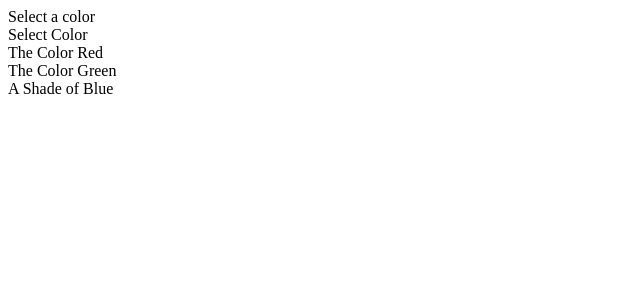
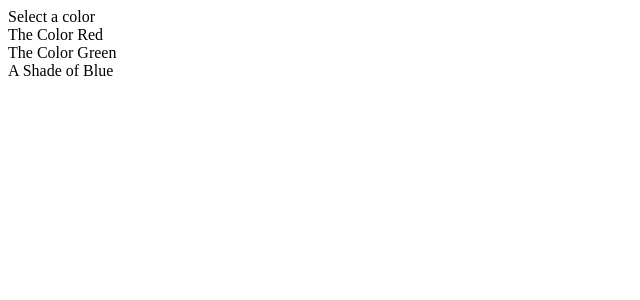
Before and after one commit to paulcmd/Accordion, a React (Create React App) app: page / in a window 1280 px wide. Shown: the top 300 px of the page, without its empty margins (0-640 px from the left). Built offline with nearby package versions, Linux system fonts and the light colour scheme; the HTML template or start-up script is replaced by a standard one.

Commit message:
onSelectedChange

```diff
--- a/src/App.js
+++ b/src/App.js
@@ -1,9 +1,8 @@
-import React from 'react'
+import React, { useState } from 'react'
 import Accordion from './components/Accordion'
 import Search from './components/Search'
 import Dropdown from './components/Dropdown'
 
-const App = () => {
 const items = [
     {
         title: 'What is React',
@@ -34,11 +33,18 @@
     }
 ]
 
+const App = () => {
+    const [selected, setSelected] = useState(options[0])
+
     return (
         <div className="container">
             {/* <Accordion items={items}/> */}
             {/* <Search /> */}
-            <Dropdown options={options}/>
+            <Dropdown
+                selected={selected}
+                onSelectedChange={setSelected}
+                options={options}
+            />
         </div>
     )
 }
--- a/src/components/Dropdown.js
+++ b/src/components/Dropdown.js
@@ -1,9 +1,17 @@
 import React from 'react'
 
-const Dropdowm = ({ options }) => {
+const Dropdowm = ({ options, selected, onSelectedChange }) => {
     const renderedOptions = options.map((option) => {
+
+        if(option.value === selected.value){
+            return null
+        }
         return (
-            <div key={option.value} className="item">
+            <div
+                key={option.value}
+                className="item"
+                onClick={() => onSelectedChange(option)}
+            >
                 {option.label}
             </div>
         )
@@ -14,7 +22,7 @@
                 <label className="label"> Select a color</label>
                 <div className="ui selection dropdown visible active">
                     <i className="dropdown icon"></i>
-                    <div className="text">Select Color</div>
+                    <div className="text">{selected.label}</div>
                     <div className="menu visible transition">
                         {renderedOptions}
                     </div>
@@ -24,4 +32,12 @@
     )
 }
 
+/*
+if(option.value === selected.value){
+            return null
+        }
+
+        if current div is the selected div, do not show it
+*/
+
 export default Dropdowm
```
Lines whose indentation alone changed are shown as unchanged.
